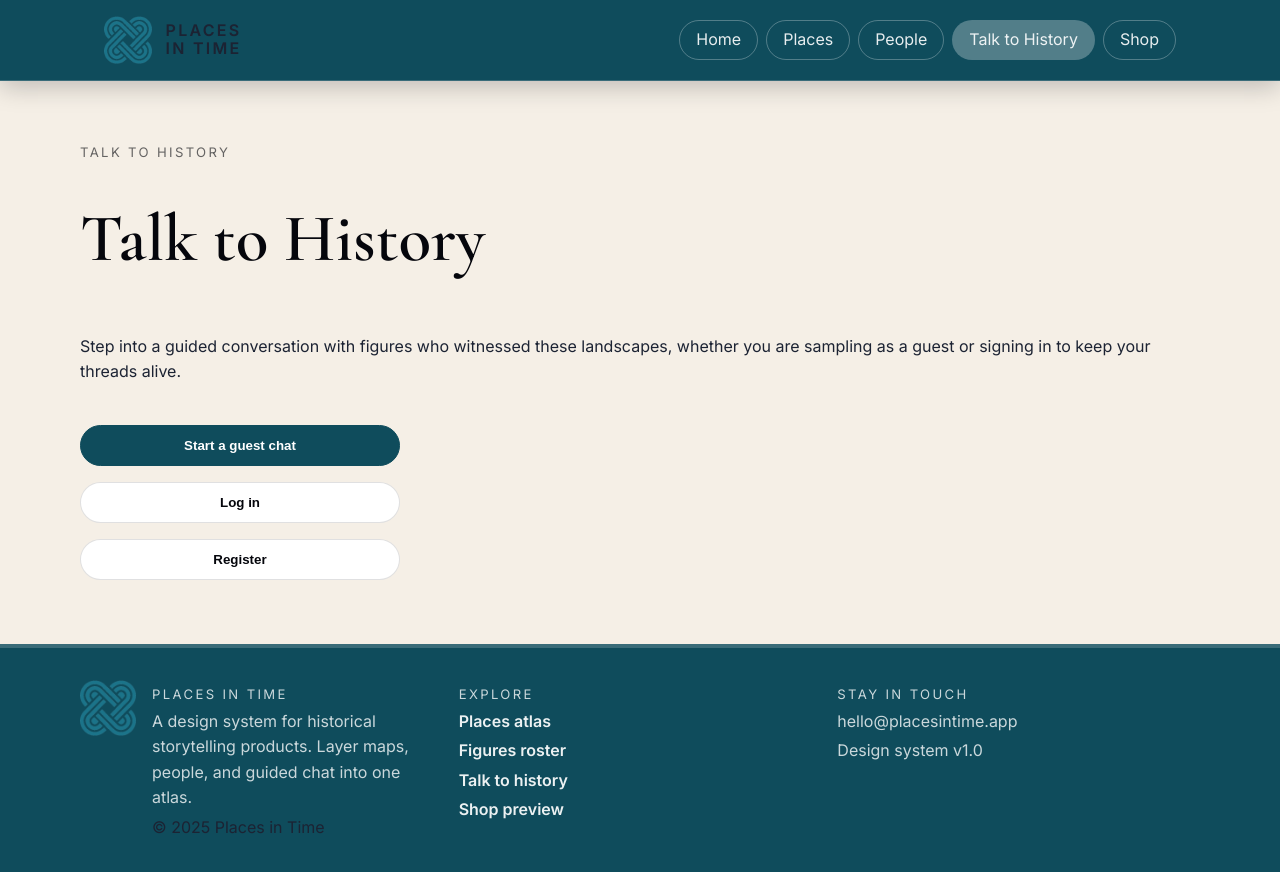
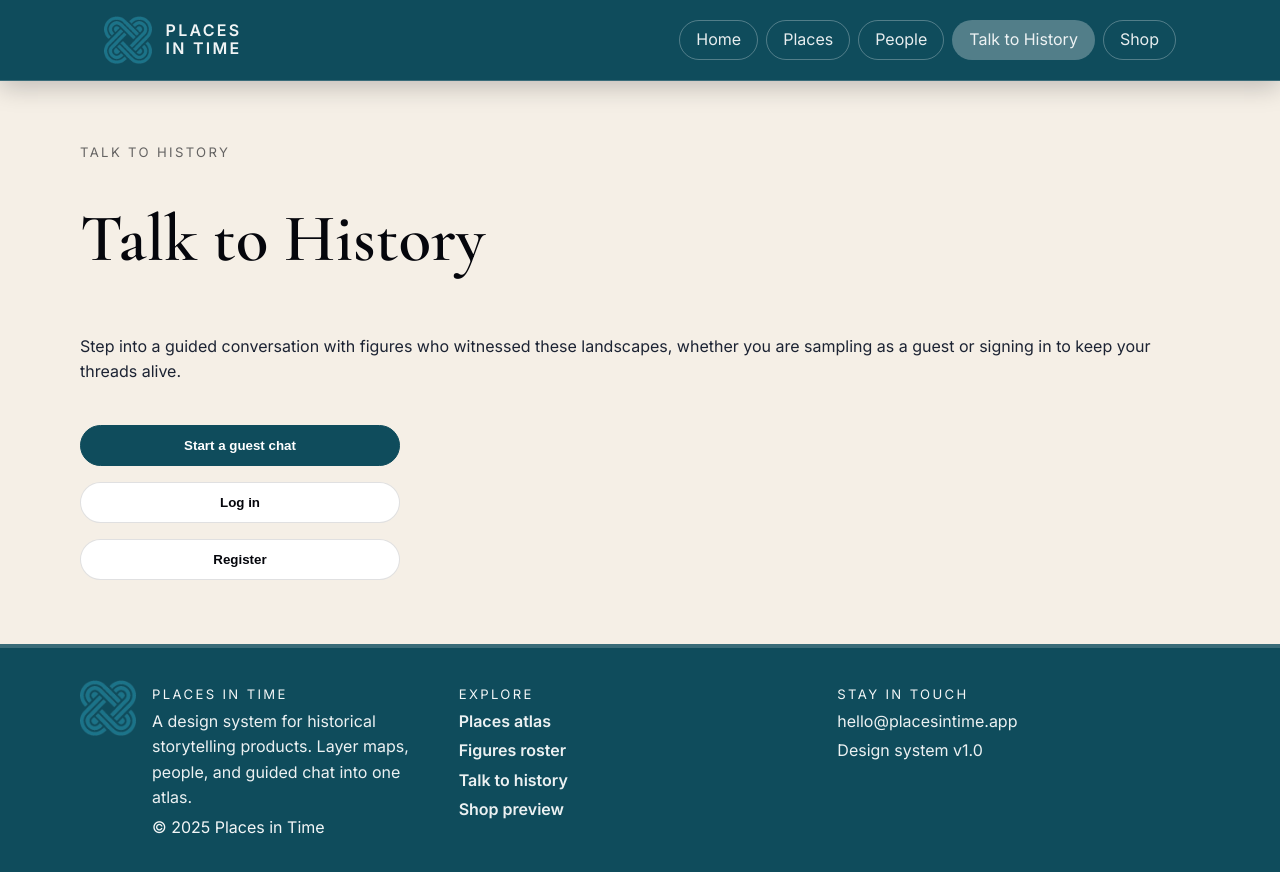
Before and after one commit to Alx-B75/places_in_time_site, a React (Vite) app: page /chat in a window 1280 px wide. Built offline with nearby package versions, Linux system fonts and the light colour scheme; no server answers.

Commit message:
feat: enhance text color for improved readability in footer and brand elements

```diff
--- a/src/styles/global.css
+++ b/src/styles/global.css
@@ -184,10 +184,12 @@ span {
   display: flex;
   flex-direction: column;
   line-height: 1.1;
+  color: inherit;
 }
 
 .brand-line {
   font-weight: 600;
+  color: inherit;
 }
 
 .site-nav {
@@ -244,7 +246,12 @@ span {
 
 .site-footer p {
   margin: 0.25rem 0;
-  color: rgba(255, 255, 255, 0.78);
+  color: rgba(255, 255, 255, 0.92);
+}
+
+.site-footer small,
+.site-footer .eyebrow {
+  color: rgba(255, 255, 255, 0.95);
 }
 
 .site-footer a {
```
